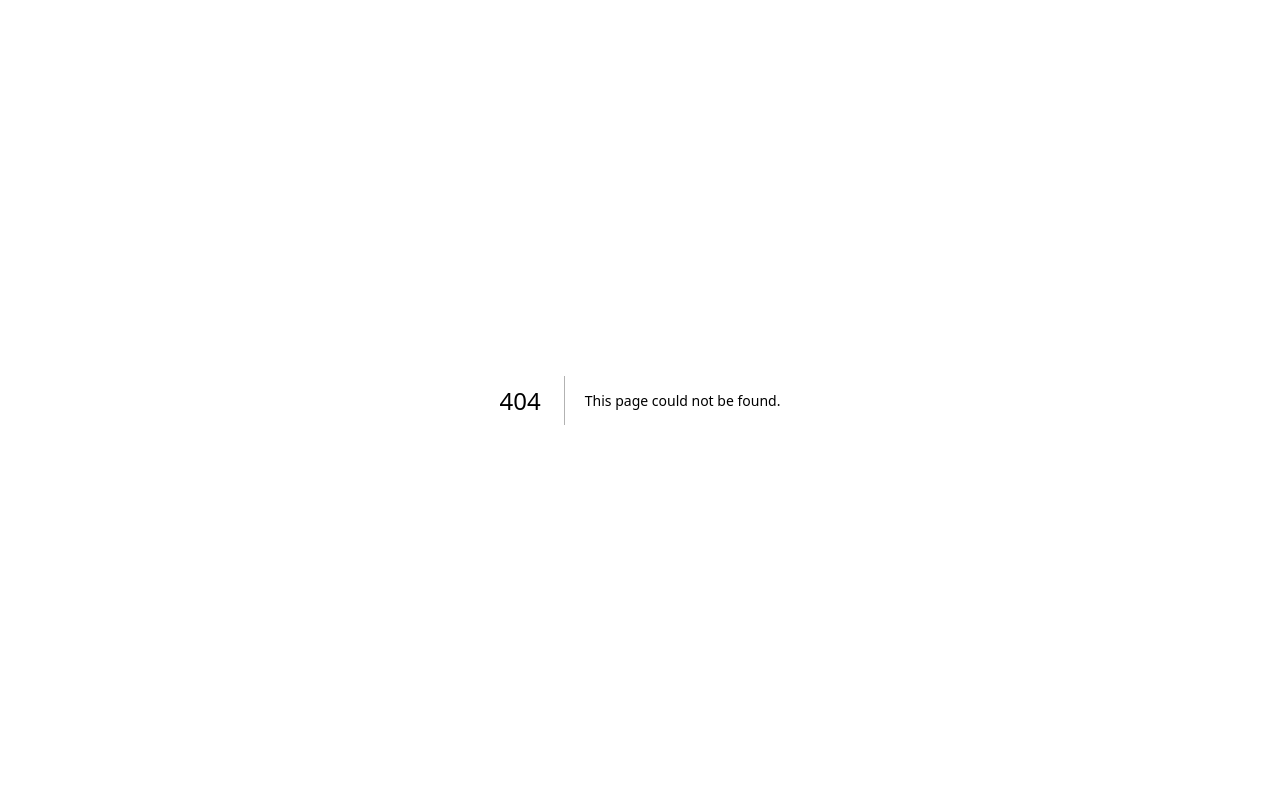
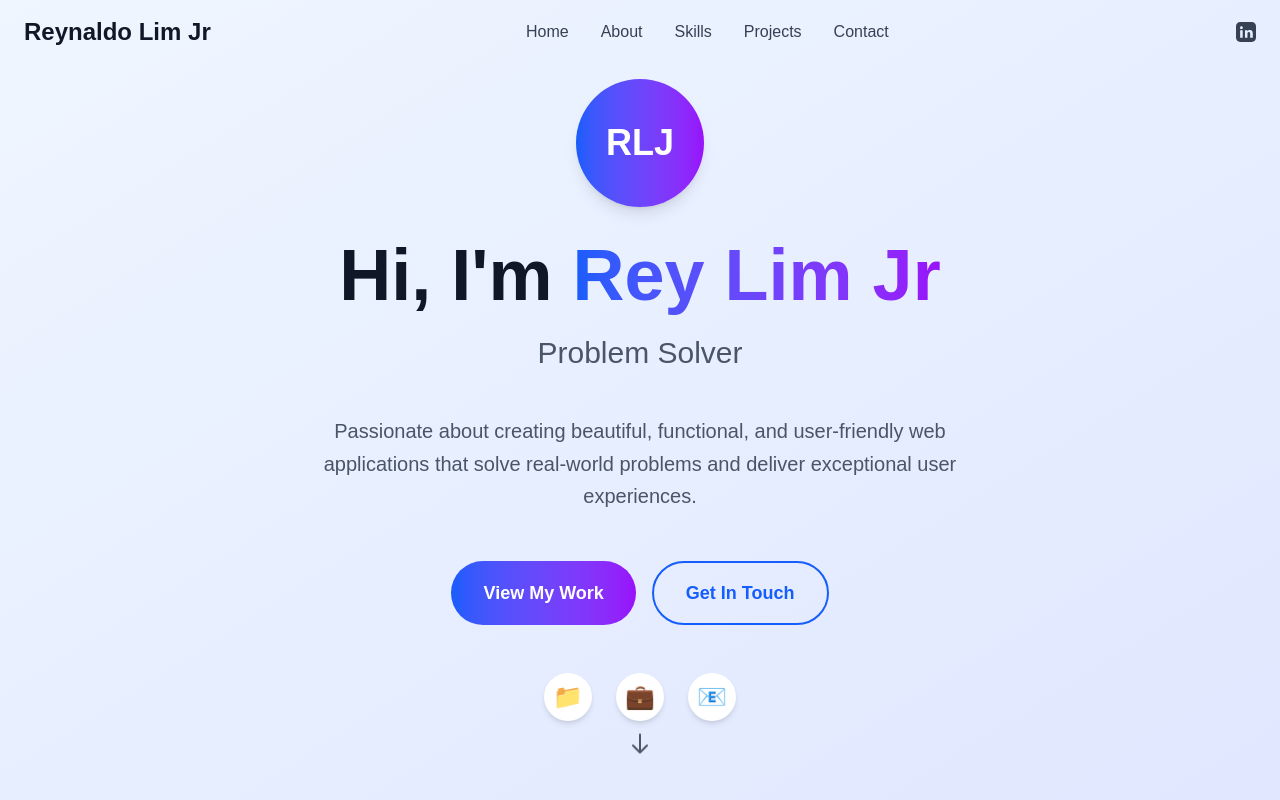
Before and after one commit to divineninja/porfolio-website, a Next.js app: page /portfolio-website/ in a window 1280 px wide. Before the commit this address had no page. Shown: the top 800 px of the page. Built offline with nearby package versions, Linux system fonts and the light colour scheme.

Commit message:
fix: correct repository name typo and update profile initials in Hero component

```diff
--- a/next.config.ts
+++ b/next.config.ts
@@ -1,7 +1,7 @@
 import type { NextConfig } from "next";
 
 
-const repoName = "porftolio-website"; // GitHub repo name
+const repoName = "portfolio-website"; // GitHub repo name
 
 const nextConfig: NextConfig = {
   output: "export",
--- a/package.json
+++ b/package.json
@@ -5,6 +5,7 @@
   "scripts": {
     "dev": "next dev --turbopack",
     "build": "next build",
+    "postbuild": "touch out/.nojekyll",
     "start": "next start",
     "lint": "next lint",
     "predeploy": "npm run build",
--- a/src/components/Hero.tsx
+++ b/src/components/Hero.tsx
@@ -26,7 +26,7 @@ export default function Hero() {
         <div className="max-w-4xl mx-auto">
           {/* Profile Image Placeholder */}
           <div className="w-32 h-32 mx-auto mb-8 rounded-full bg-gradient-to-r from-blue-600 to-purple-600 flex items-center justify-center text-white text-4xl font-bold shadow-lg">
-            YN
+            RLJ
           </div>
 
           <h1 className="text-5xl md:text-7xl font-bold text-gray-900 dark:text-white mb-6">
```
